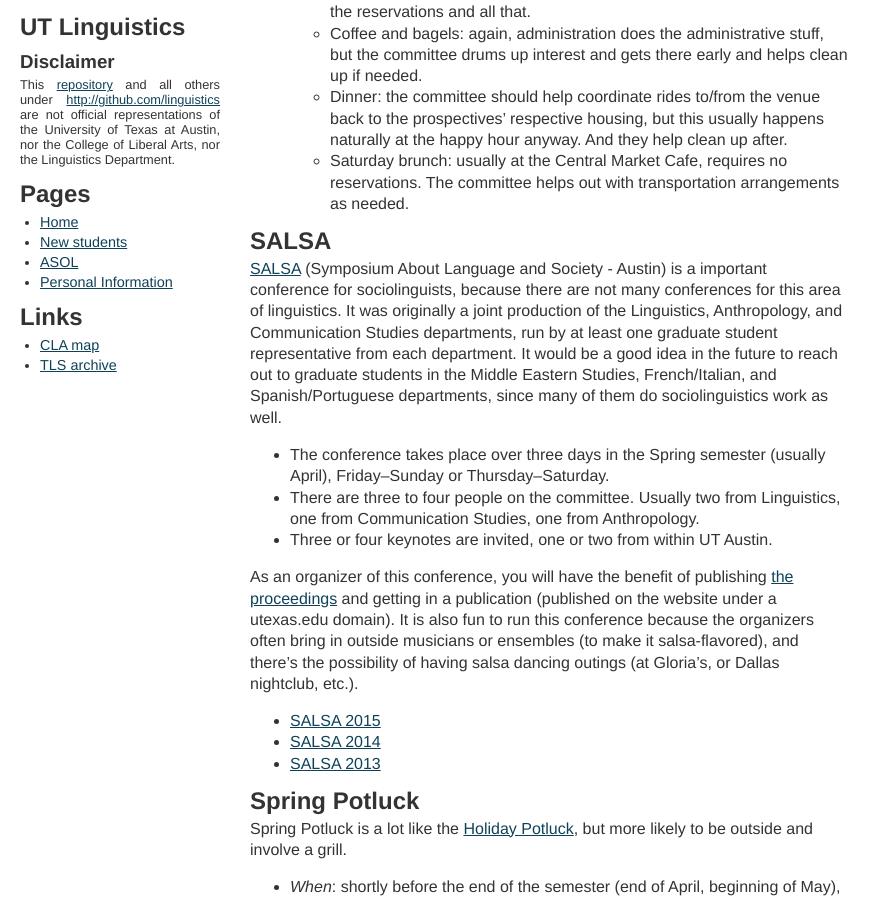
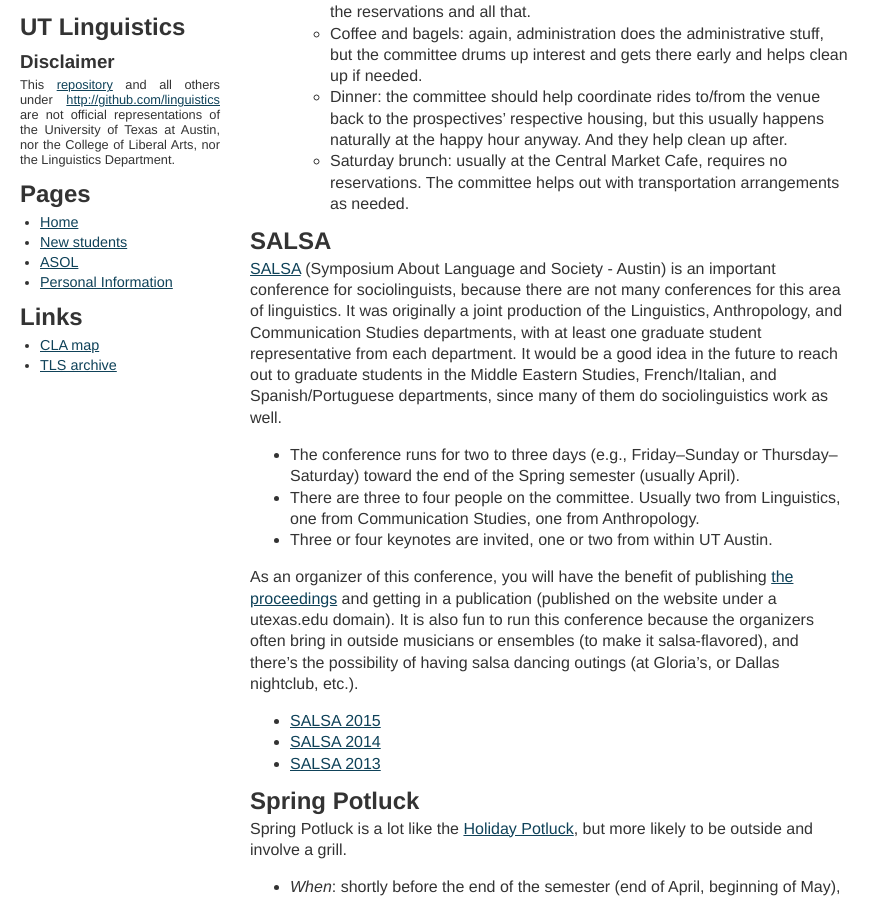
Before and after one commit to linguistics/linguistics.github.io, a Jekyll site: the page built from ASOL.md, in a window 1280 px wide and 900 px high, scrolled down 3638 px. Shown: the whole window, without its empty margins (0-890 px from the left). Built offline with Jekyll 4.4.1, drawn with Linux system fonts in a browser that asks for light colours.

Commit message:
Tidy up SALSA description

```diff
--- a/ASOL.md
+++ b/ASOL.md
@@ -170,9 +170,11 @@ ASOL involvement:
 
 ## SALSA
 
-[SALSA](http://studentorgs.utexas.edu/salsa/) (Symposium About Language and Society - Austin) is a important conference for sociolinguists, because there are not many conferences for this area of linguistics. It was originally a joint production of the Linguistics, Anthropology, and Communication Studies departments, run by at least one graduate student representative from each department. It would be a good idea in the future to reach out to graduate students in the Middle Eastern Studies, French/Italian, and Spanish/Portuguese departments, since many of them do sociolinguistics work as well.
+[SALSA](http://studentorgs.utexas.edu/salsa/) (Symposium About Language and Society - Austin) is an important conference for sociolinguists, because there are not many conferences for this area of linguistics.
+It was originally a joint production of the Linguistics, Anthropology, and Communication Studies departments, with at least one graduate student representative from each department.
+It would be a good idea in the future to reach out to graduate students in the Middle Eastern Studies, French/Italian, and Spanish/Portuguese departments, since many of them do sociolinguistics work as well.
 
-+ The conference takes place over three days in the Spring semester (usually April), Friday–Sunday or Thursday–Saturday.
++ The conference runs for two to three days (e.g., Friday–Sunday or Thursday–Saturday) toward the end of the Spring semester (usually April).
 + There are three to four people on the committee. Usually two from Linguistics, one from Communication Studies, one from Anthropology.
 + Three or four keynotes are invited, one or two from within UT Austin.
 
```
